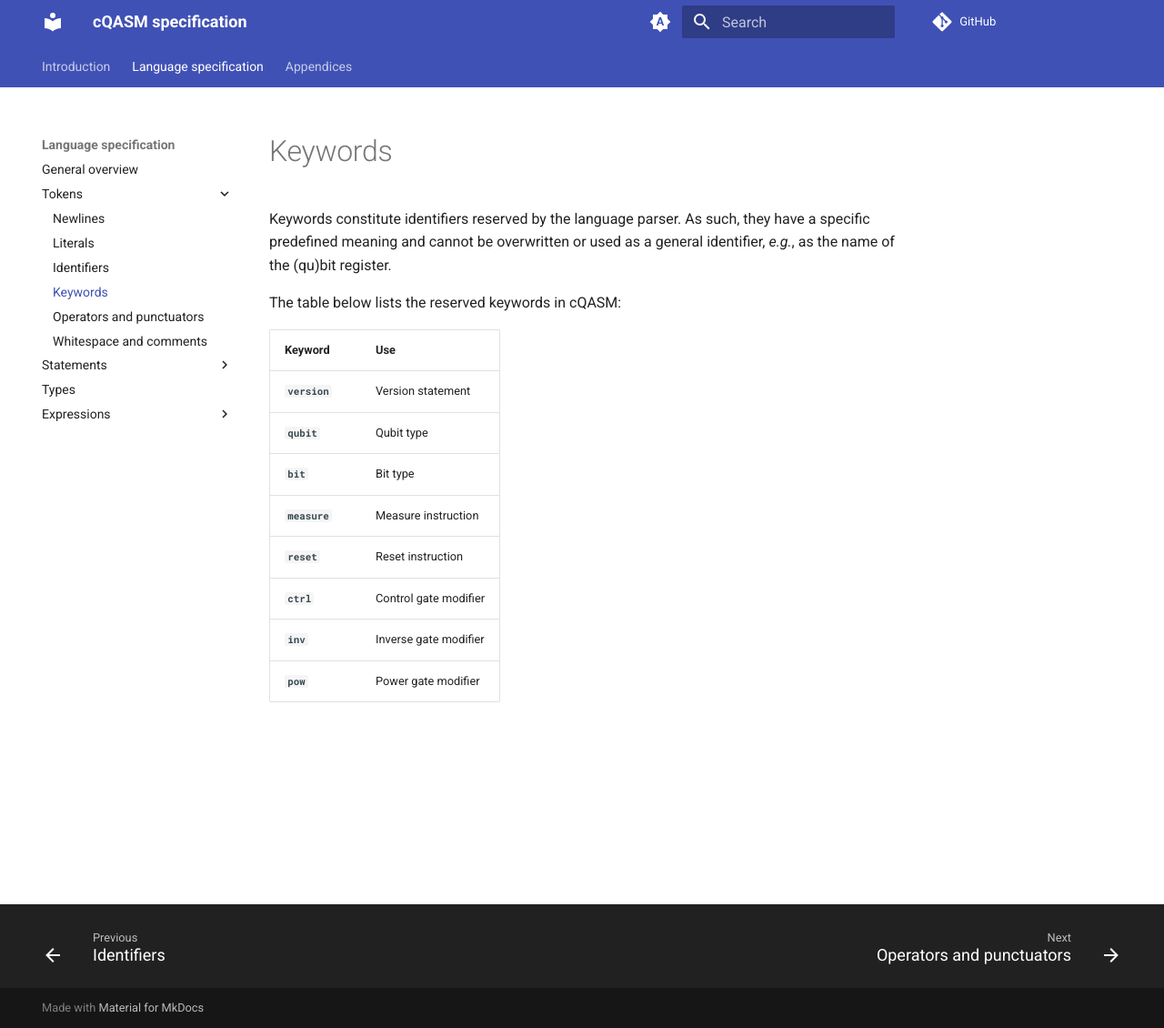
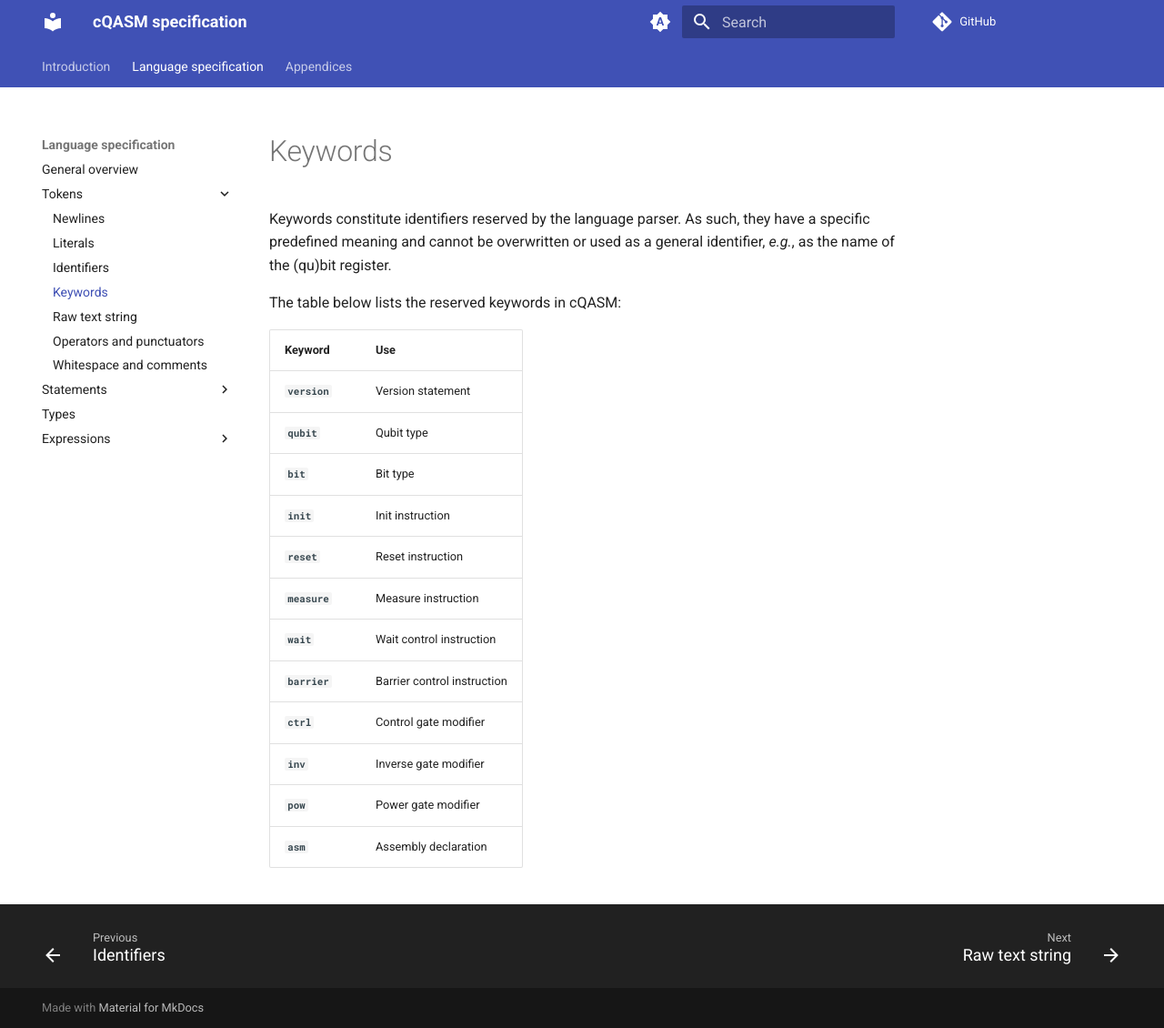
Before and after one commit to QuTech-Delft/cQASM-spec, an MkDocs documentation site: the page built from docs/language_specification/tokens/keywords.md, in a window 1280 px wide and 1130 px high. Shown: the whole window at 91% size. Built offline with MkDocs 1.6.1 and Material for MkDocs 9.7.7, drawn with Linux system fonts in a browser that asks for light colours; comment, search, counter and statistics services are not loaded; the version menu is left out.

Commit message:
[CQT-337] Add pragmas to specification. (#83)
* Add pragmas to specification.

* Changed pragma description to language extension.

* Update docs/language_specification/general_overview.md

Co-authored-by: Roberto Turrado Camblor <rturrado@gmail.com>

* Update docs/language_specification/statements/language_extension.md

Co-authored-by: Roberto Turrado Camblor <rturrado@gmail.com>

* Update docs/language_specification/statements/language_extension.md

Co-authored-by: Roberto Turrado Camblor <rturrado@gmail.com>

* Update docs/language_specification/statements/language_extension.md

Co-authored-by: Roberto Turrado Camblor <rturrado@gmail.com>

* Update docs/language_specification/tokens/keywords.md

Co-authored-by: Roberto Turrado Camblor <rturrado@gmail.com>

* Update mkdocs-base.yml

Co-authored-by: Roberto Turrado Camblor <rturrado@gmail.com>

* Update filename.
Fix typo.

* Add new Token section: Backend code.

* Update docs/language_specification/tokens/backend_code.md

Co-authored-by: Roberto Turrado Camblor <rturrado@gmail.com>

* Change backend code to raw text.
Update assembly declaration grammar.
Add triple quote to punctuators.
Add entry in Changelog.

* Apply suggestions from code review

Co-authored-by: Roberto Turrado Camblor <rturrado@gmail.com>

* Resolve review comments.
Add raw-string-text grammar to assembly declaration for clarity.
Add reference to assembly declaration in raw-text-string.

* Apply suggestions from code review

Co-authored-by: Roberto Turrado Camblor <rturrado@gmail.com>

---------

Co-authored-by: Roberto Turrado Camblor <rturrado@gmail.com>

```diff
--- a/docs/language_specification/tokens/keywords.md
+++ b/docs/language_specification/tokens/keywords.md
@@ -4,13 +4,17 @@ _e.g._, as the name of the (qu)bit register.
 
 The table below lists the reserved keywords in cQASM:
 
-| Keyword       | Use                   |
-|:--------------|:----------------------|
-| __`version`__ | Version statement     |
-| __`qubit`__   | Qubit type            |
-| __`bit`__     | Bit type              |
-| __`measure`__ | Measure instruction   |
-| __`reset`__   | Reset instruction     |
-| __`ctrl`__    | Control gate modifier |
-| __`inv`__     | Inverse gate modifier |
-| __`pow`__     | Power gate modifier   |
+| Keyword       | Use                         |
+|:--------------|:----------------------------|
+| __`version`__ | Version statement           |
+| __`qubit`__   | Qubit type                  |
+| __`bit`__     | Bit type                    |
+| __`init`__    | Init instruction            |
+| __`reset`__   | Reset instruction           |
+| __`measure`__ | Measure instruction         |
+| __`wait`__    | Wait control instruction    |
+| __`barrier`__ | Barrier control instruction |
+| __`ctrl`__    | Control gate modifier       |
+| __`inv`__     | Inverse gate modifier       |
+| __`pow`__     | Power gate modifier         |
+| __`asm`__     | Assembly declaration        |
--- a/mkdocs-base.yml
+++ b/mkdocs-base.yml
@@ -16,6 +16,7 @@ nav:
       - Literals: ./language_specification/tokens/literals.md
       - Identifiers: ./language_specification/tokens/identifiers.md
       - Keywords: ./language_specification/tokens/keywords.md
+      - Raw text string: ./language_specification/tokens/raw_text_string.md
       - Operators and punctuators: ./language_specification/tokens/operators_and_punctuators.md
       - Whitespace and comments: ./language_specification/tokens/whitespace_and_comments.md
     - Statements:
@@ -33,6 +34,7 @@ nav:
           - Barrier instruction: ./language_specification/statements/instructions/control_instructions/barrier_instruction.md
           - Wait instruction: ./language_specification/statements/instructions/control_instructions/wait_instruction.md
         - Single-gate-multiple-qubit (SGMQ) notation: ./language_specification/statements/instructions/single-gate-multiple-qubit-notation.md
+      - Assembly declaration: ./language_specification/statements/assembly_declaration.md
     - Types: ./language_specification/types.md
     - Expressions:
       - Indices: ./language_specification/expressions/indices.md
```
Also changed, not shown: CHANGELOG.md (+5 -0 lines), docs/language_specification/general_overview.md (+3 -1 lines), docs/language_specification/statements/assembly_declaration.md (added, +63 -0 lines), docs/language_specification/tokens/operators_and_punctuators.md (+1 -1 lines), docs/language_specification/tokens/raw_text_string.md (added, +20 -0 lines).
